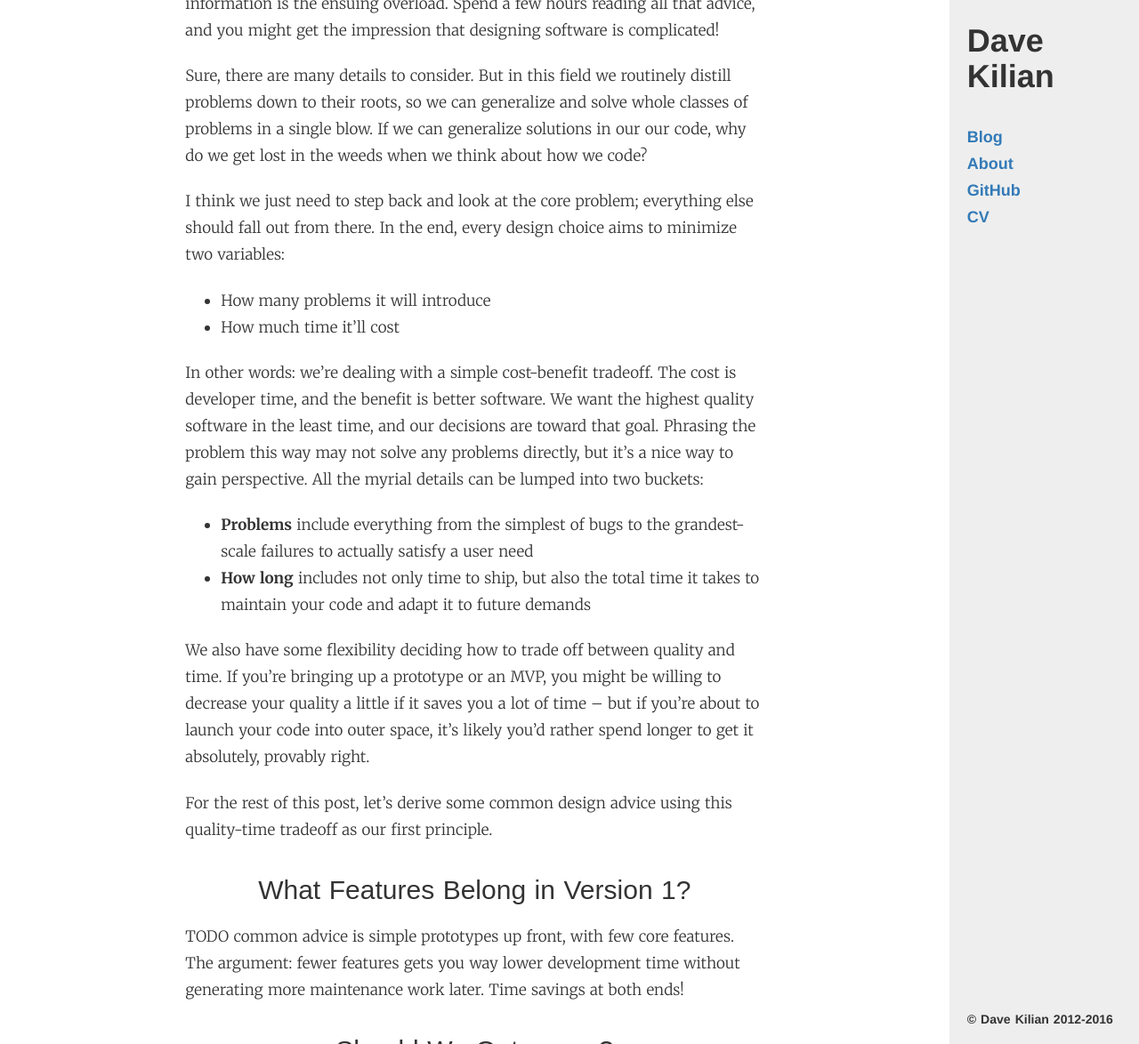
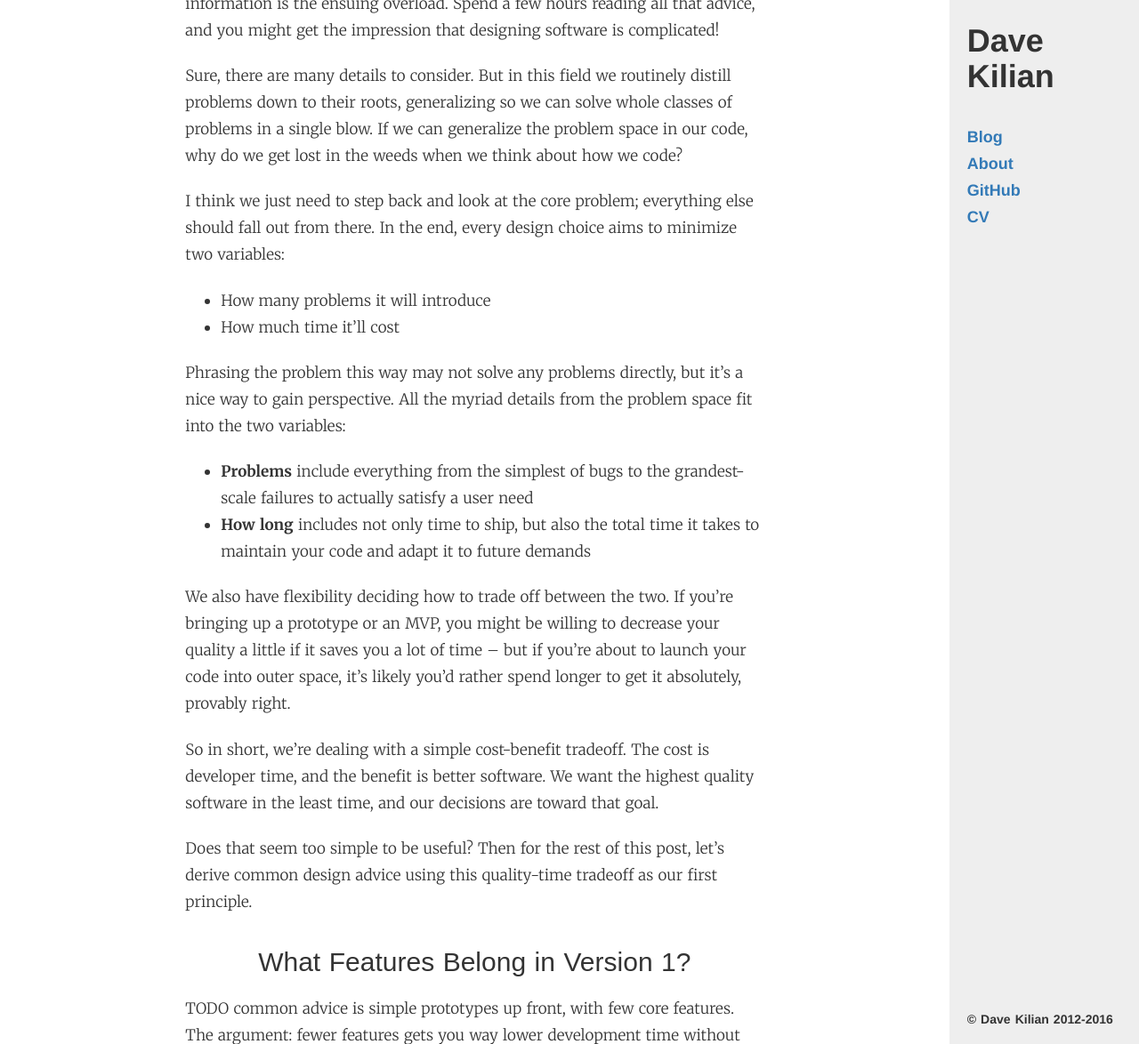
Before and after one commit to davekilian/davekilian.github.com, a Jekyll site: the page built from _posts/2016-06-21-smart-design-choices.markdown, in a window 1280 px wide and 1400 px high, cut to the strip 226-1400 px from the top of the window. Shown: the whole strip at 89% size. Built offline with Jekyll 4.4.1, drawn with Linux system fonts in a browser that asks for light colours; nearby versions of some CDN libraries; formulas are drawn with MathJax 3.

Commit message:
More shuffling

```diff
--- a/_posts/2016-06-21-smart-design-choices.markdown
+++ b/_posts/2016-06-21-smart-design-choices.markdown
@@ -10,8 +10,8 @@ The only problem with all this information is the ensuing overload.
 Spend a few hours reading all that advice, and you might get the impression that designing software is complicated!
 
 Sure, there are many details to consider.
-But in this field we routinely distill problems down to their roots, so we can generalize and solve whole classes of problems in a single blow.
-If we can generalize solutions in our our code, why do we get lost in the weeds when we think about how we code?
+But in this field we routinely distill problems down to their roots, generalizing so we can solve whole classes of problems in a single blow.
+If we can generalize the problem space in our code, why do we get lost in the weeds when we think about how we code?
 
 I think we just need to step back and look at the core problem; everything else should fall out from there.
 In the end, every design choice aims to minimize two variables:
@@ -19,19 +19,21 @@ In the end, every design choice aims to minimize two variables:
 * How many problems it will introduce
 * How much time it'll cost
 
-In other words: we're dealing with a simple cost-benefit tradeoff.
-The cost is developer time, and the benefit is better software.
-We want the highest quality software in the least time, and our decisions are toward that goal.
 Phrasing the problem this way may not solve any problems directly, but it's a nice way to gain perspective.
-All the myrial details can be lumped into two buckets:
+All the myriad details from the problem space fit into the two variables:
 
 * **Problems** include everything from the simplest of bugs to the grandest-scale failures to actually satisfy a user need
 * **How long** includes not only time to ship, but also the total time it takes to maintain your code and adapt it to future demands
 
-We also have some flexibility deciding how to trade off between quality and time.
+We also have flexibility deciding how to trade off between the two.
 If you're bringing up a prototype or an MVP, you might be willing to decrease your quality a little if it saves you a lot of time -- but if you're about to launch your code into outer space, it's likely you'd rather spend longer to get it absolutely, provably right.
 
-For the rest of this post, let's derive some common design advice using this quality-time tradeoff as our first principle.
+So in short, we're dealing with a simple cost-benefit tradeoff.
+The cost is developer time, and the benefit is better software.
+We want the highest quality software in the least time, and our decisions are toward that goal.
+
+Does that seem too simple to be useful?
+Then for the rest of this post, let's derive common design advice using this quality-time tradeoff as our first principle.
 
 ## What Features Belong in Version 1?
 
```
